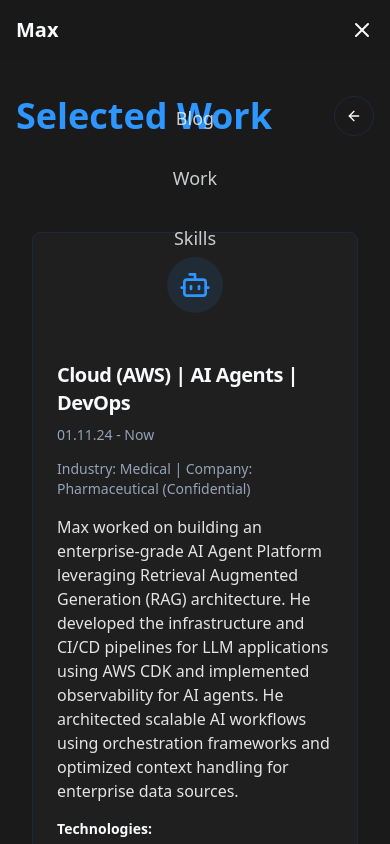
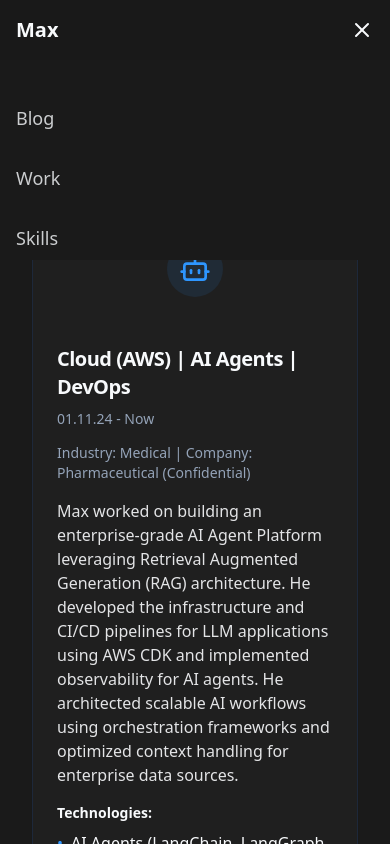
Before and after one commit to maxritter/max-ritter-website, a React (Vite) app: page /work in a window 390 px wide. Both pictures are taken after a click on the button 362 px from the left and 30 px from the top of the page. Shown: the top 844 px of the page. Built offline with nearby package versions, Linux system fonts and the light colour scheme.

Commit message:
Fix UI issues
- Fix issue where imprint page showed content from the main page.
- Fix issue where mobile menu was transparent and hard to read.
- Improve text alignment on the imprint page.
- Improve the close button.

```diff
--- a/src/components/Header.tsx
+++ b/src/components/Header.tsx
@@ -63,22 +63,22 @@ const Header = () => {
       {/* Mobile Navigation */}
       {isMenuOpen && (
         <div className="md:hidden fixed inset-0 top-16 bg-background z-40 p-4">
-          <nav className="flex flex-col space-y-4 pt-4">
+          <nav className="flex flex-col space-y-4 pt-4 bg-background">
             <button
               onClick={() => openBlog()}
-              className="text-foreground/80 hover:text-primary transition-colors text-lg py-2"
+              className="text-foreground/80 hover:text-primary transition-colors text-lg py-2 text-left"
             >
               Blog
             </button>
             <button
               onClick={() => navigateTo('/work')}
-              className="text-foreground/80 hover:text-primary transition-colors text-lg py-2"
+              className="text-foreground/80 hover:text-primary transition-colors text-lg py-2 text-left"
             >
               Work
             </button>
             <button
               onClick={() => navigateTo('/skills')}
-              className="text-foreground/80 hover:text-primary transition-colors text-lg py-2"
+              className="text-foreground/80 hover:text-primary transition-colors text-lg py-2 text-left"
             >
               Skills
             </button>
--- a/src/pages/Imprint.tsx
+++ b/src/pages/Imprint.tsx
@@ -38,18 +38,10 @@ const Imprint = () => {
       <Header />
       <main className="flex-grow pt-16">
         <div className="container mx-auto px-4 py-8">
-          <div className="flex items-center justify-between mb-8">
+          <div className="flex items-center mb-8">
             <h1 className="text-4xl md:text-5xl font-bold text-primary">
               Imprint
             </h1>
-            <Button
-              variant="outline"
-              size="icon"
-              onClick={() => navigate('/')}
-              className="rounded-full"
-            >
-              <ArrowLeft className="h-5 w-5" />
-            </Button>
           </div>
 
           <div className="prose prose-invert max-w-none">
--- a/src/pages/Skills.tsx
+++ b/src/pages/Skills.tsx
@@ -1,7 +1,5 @@
 
 import { motion } from "framer-motion";
-import { ArrowLeft } from "lucide-react";
-import { Button } from "@/components/ui/button";
 import { useNavigate } from "react-router-dom";
 import Header from "@/components/Header";
 import Footer from "@/components/Footer";
@@ -39,18 +37,10 @@ const Skills = () => {
       <Header />
       <main className="flex-grow pt-16">
         <div className="container mx-auto px-4 py-8">
-          <div className="flex items-center justify-between mb-8">
+          <div className="mb-4">
             <h1 className="text-4xl md:text-5xl font-bold text-primary">
               Skillset
             </h1>
-            <Button
-              variant="outline"
-              size="icon"
-              onClick={() => navigate('/')}
-              className="rounded-full"
-            >
-              <ArrowLeft className="h-5 w-5" />
-            </Button>
           </div>
           <SkillsSection />
         </div>
--- a/src/pages/Work.tsx
+++ b/src/pages/Work.tsx
@@ -1,7 +1,5 @@
 
 import { motion } from "framer-motion";
-import { ArrowLeft } from "lucide-react";
-import { Button } from "@/components/ui/button";
 import { useNavigate } from "react-router-dom";
 import Header from "@/components/Header";
 import Footer from "@/components/Footer";
@@ -39,18 +37,10 @@ const Work = () => {
       <Header />
       <main className="flex-grow pt-16">
         <div className="container mx-auto px-4 py-8">
-          <div className="flex items-center justify-between mb-8">
+          <div className="mb-4">
             <h1 className="text-4xl md:text-5xl font-bold text-primary">
               Selected Work
             </h1>
-            <Button
-              variant="outline"
-              size="icon"
-              onClick={() => navigate('/')}
-              className="rounded-full"
-            >
-              <ArrowLeft className="h-5 w-5" />
-            </Button>
           </div>
           <ProjectsSection />
         </div>
```
